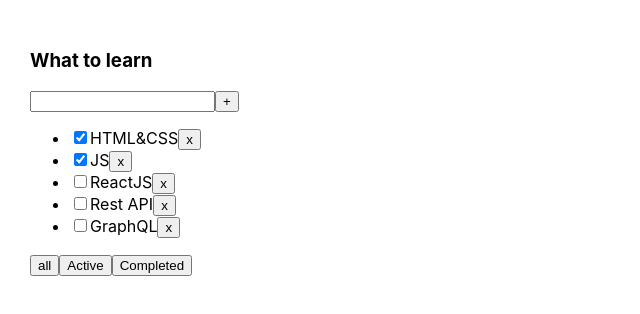
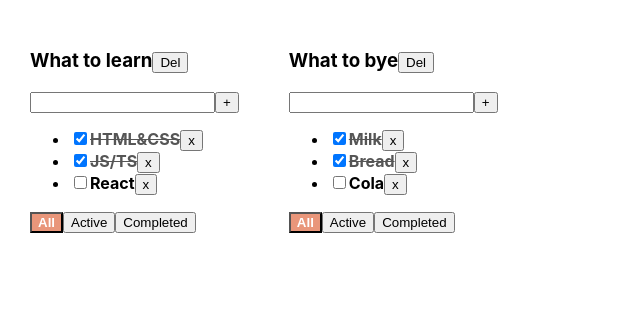
Before and after one commit to LapatinKostya/Todolist, a React (Create React App) app: page / in a window 1280 px wide. Shown: the top 314 px of the page, without its empty margins (0-640 px from the left). Built offline with nearby package versions, Linux system fonts and the light colour scheme.

Commit message:
05 lesson (associative arrays)

```diff
--- a/src/App.css
+++ b/src/App.css
@@ -6,3 +6,21 @@
 .App > div {
   margin-right: 50px;
 }
+.isDone {
+  text-decoration: line-through;
+  color: #555;
+}
+.task {
+  font-weight: bold;
+}
+
+.active {
+  background-color: darksalmon;
+  color: white;
+  font-weight: bold;
+}
+
+.error {
+  border: 2px solid red;
+  outline: none;
+}
--- a/src/App.tsx
+++ b/src/App.tsx
@@ -1,55 +1,113 @@
 import React, {useState} from 'react';
 import './App.css';
-import {Todolist} from './Todolist';
+import TodoList, {TaskType} from "./TodoList";
 import {v1} from "uuid";
 
-export type FilterValuesType = "all" | "active" | "completed";
+// CRUD
+// create +
+// read ++
+// update +
+// delete +
+
+type TodolistType = {
+    id: string
+    title: string
+    filter: FilterValuesType
+}
+
+type TaskStateType = {
+    [todoListID: string]: Array<TaskType>
+}
+
+export type FilterValuesType = "all" | "active" | "completed"
 
 function App() {
+    //BLL:
 
-    let [tasks, setTasks] = useState([
-        {id: v1(), title: "HTML&CSS", isDone: true},
-        {id: v1(), title: "JS", isDone: true},
-        {id: v1(), title: "ReactJS", isDone: false},
-        {id: v1(), title: "Rest API", isDone: false},
-        {id: v1(), title: "GraphQL", isDone: false},
-    ]);
+    const todolistID_1 = v1()
+    const todolistID_2 = v1()
 
+    const [todolists, setTodolists] = useState<Array<TodolistType>>([
+        {id: todolistID_1, title: 'What to learn', filter: 'all'},
+        {id: todolistID_2, title: 'What to bye', filter: 'all'},
+    ])
 
+    const [tasks, setTasks] = useState<TaskStateType>({
+        [todolistID_1]: [
+            {id: v1(), title: "HTML&CSS", isDone: true},
+            {id: v1(), title: "JS/TS", isDone: true},
+            {id: v1(), title: "React", isDone: false},
+        ],
+        [todolistID_2]: [
+            {id: v1(), title: "Milk", isDone: true},
+            {id: v1(), title: "Bread", isDone: true},
+            {id: v1(), title: "Cola", isDone: false},
+        ],
+    })
 
-    const addTask = (newTitle: string) => {
-        const newTask = {id: v1(), title: newTitle, isDone: false}
-        setTasks([newTask, ...tasks])
+    const removeTask = (taskID: string, todolistID: string) => {
+        setTasks({...tasks, [todolistID]: tasks[todolistID].filter(t => t.id !== taskID)})
     }
 
-    function removeTask(id: string) {
-        let filteredTasks = tasks.filter(t => t.id !== id);
-        setTasks(filteredTasks);
+    const addTask = (title: string, todolistID: string) => {
+        const newTask: TaskType = {
+            id: v1(),
+            title: title,
+            isDone: false
+        }
+        setTasks({...tasks, [todolistID]: [newTask, ...tasks[todolistID]]})
+    }
+    const changeTaskStatus = (taskID: string, isDone: boolean, todolistID: string) => {
+        setTasks({...tasks, [todolistID]: tasks[todolistID].map(t => t.id === taskID ? {...t, isDone: isDone} : t)})
+    }
+    const changeTodoListFilter = (filter: FilterValuesType, todolistID: string) => {
+        setTodolists(todolists.map(tl => tl.id === todolistID ? {...tl, filter: filter} : tl))
     }
 
-    let [filter, setFilter] = useState<FilterValuesType>("all");
+    const removeTodolist = (todolistID: string) => {
+        setTodolists(todolists.filter(tl => tl.id !== todolistID))
 
-    let tasksForTodolist = tasks;
+        const copyTasks = {...tasks}
+        delete copyTasks[todolistID]
+        setTasks(copyTasks)
 
-    if (filter === "active") {
-        tasksForTodolist = tasks.filter(t => t.isDone === false);
-    }
-    if (filter === "completed") {
-        tasksForTodolist = tasks.filter(t => t.isDone === true);
     }
 
-    function changeFilter(value: FilterValuesType) {
-        setFilter(value);
-    }
+    // UI
 
+    // переделать в тернарный оператор
+    const todolistsComponents = todolists.map(tl => {
+
+        let tasksForRender;
+
+        if (tl.filter === "active") {
+            tasksForRender = tasks[tl.id].filter(t => !t.isDone)
+        } else if (tl.filter === "completed") {
+            tasksForRender = tasks[tl.id].filter(t => t.isDone)
+        } else {
+            tasksForRender = tasks[tl.id]
+        }
+        return (
+            <TodoList
+                key={tl.id}
+                id={tl.id}
+                title={tl.title}
+                filter={tl.filter}
+                tasks={tasksForRender}
+
+                addTask={addTask}
+                removeTask={removeTask}
+                changeTodoListFilter={changeTodoListFilter}
+                changeTaskStatus={changeTaskStatus}
+                removeTodolist={removeTodolist}
+            />
+        )
+    })
+
+    //UI:
     return (
         <div className="App">
-            <Todolist title="What to learn"
-                      tasks={tasksForTodolist}
-                      removeTask={removeTask}
-                      changeFilter={changeFilter}
-                      addTask={addTask}
-            />
+            {todolistsComponents}
         </div>
     );
 }
--- a/src/TodoList.tsx
+++ b/src/TodoList.tsx
@@ -1,72 +1,112 @@
-import React, {useState, ChangeEvent, KeyboardEvent} from 'react';
-import {FilterValuesType} from './App';
-import {Button} from "./components/Button";
-
-type TaskType = {
+import React, {useState, KeyboardEvent, ChangeEvent} from 'react';
+import {FilterValuesType} from "./App";
+// rsc
+export type TaskType = {
     id: string
     title: string
     isDone: boolean
 }
 
-type PropsType = {
+type TodoListPropsType = {
+    id: string
     title: string
-    tasks: Array<TaskType>
-    removeTask: (taskId: string) => void
-    changeFilter: (value: FilterValuesType) => void
-    addTask: (newTitle: string) => void
+    tasks: TaskType[]
+    filter: FilterValuesType
+    addTask: (title: string, todolistID: string) => void
+    removeTask: (taskID: string, todolistID: string) => void
+    changeTodoListFilter: (filter: FilterValuesType, todolistID: string) => void
+    changeTaskStatus: (taskID: string, isDone: boolean, todolistID: string) => void
+    removeTodolist: (todolistID: string)=>void
 }
 
-export function Todolist(props: PropsType) {
+const TodoList = (props: TodoListPropsType) => {
 
-    const [newTitle, setNewTitle] = useState('')
+    const [title, setTitle] = useState<string>("")
+    const [error, setError] = useState<boolean>(false)
 
-    const addTaskHandler = () => {
-        props.addTask(newTitle)
-        setNewTitle('')
+    const tasksJSX = props.tasks.length
+        ? props.tasks.map(t => {
+            const removeTask = () => props.removeTask(t.id, props.id)
+            const changeTaskStatus = (e: ChangeEvent<HTMLInputElement>) => props.changeTaskStatus(t.id, e.currentTarget.checked, props.id)
+            return (
+                <li key={t.id}>
+                    <input
+                        onChange={changeTaskStatus}
+                        type="checkbox"
+                        checked={t.isDone}
+
+                    />
+                    <span className={t.isDone ? "task isDone" : "task"}>{t.title}</span>
+                    <button onClick={removeTask}>х</button>
+                </li>
+            )
+        })
+        : <span>Your taskslist is empty</span>
+
+    const getOnClickHandler = (filter: FilterValuesType) => {
+        return () => props.changeTodoListFilter(filter, props.id)
     }
 
-    const onChangeHandler = (event: ChangeEvent<HTMLInputElement>) => {
-        setNewTitle(event.currentTarget.value)
-    }
-    const onKeyPressHandler = (event: KeyboardEvent<HTMLInputElement>) => {
-        if (event.key === 'Enter') {
-            addTaskHandler()
+    // const onClickHandler = () => props.changeTodoListFilter("all", props.id)
+
+    const addTask = () => {
+        const trimmedTitle = title.trim()
+        if (trimmedTitle) {
+            props.addTask(trimmedTitle, props.id)
+        } else {
+            setError(true)
         }
+        setTitle("")
     }
 
-    const gigaChadChangeFilterHandler = (value: FilterValuesType) => {
-        {
-            props.changeFilter(value)
-        }
+    const onKeyDownAddTask = (e: KeyboardEvent<HTMLInputElement>) => e.key === "Enter" && addTask()
+
+    const onChangeSetTitle = (e: ChangeEvent<HTMLInputElement>) => {
+        setTitle(e.currentTarget.value)
+        error && setError(false)
     }
-    const removeTaskHandler = (tId: string) => {
-        props.removeTask(tId)
+    const removeTodolist = () => {
+        props.removeTodolist(props.id)
     }
 
-    return <div>
-        <h3>{props.title}</h3>
+    return (
         <div>
-            <input value={newTitle} onChange={onChangeHandler} onKeyDown={onKeyPressHandler}/>
-            {/*<button onClick={addTaskHandler}>+</button>*/}
-            <Button name={'+'} callBack={addTaskHandler} />
+            <h3>
+                {props.title}
+                <button onClick={removeTodolist}>Del</button>
+            </h3>
+            <div>
+                <input
+                    value={title}
+                    onChange={onChangeSetTitle}
+                    onKeyDown={onKeyDownAddTask}
+                    className={error ? "error" : ""}
+                />
+                <button onClick={addTask}>+</button>
+                {error && <div style={{color: "red"}}>Title is required!</div>}
+            </div>
+            <ul>
+                {tasksJSX}
+            </ul>
+            <div>
+                <button
+                    className={props.filter === "all" ? "active" : ""}
+                    onClick={getOnClickHandler("all")}
+                >All
+                </button>
+                <button
+                    className={props.filter === "active" ? "active" : ""}
+                    onClick={getOnClickHandler("active")}
+                >Active
+                </button>
+                <button
+                    className={props.filter === "completed" ? "active" : ""}
+                    onClick={getOnClickHandler("completed")}
+                >Completed
+                </button>
+            </div>
         </div>
-        <ul>
-            {
-                props.tasks.map(t => {
-                    return (
-                        <li key={t.id}>
-                            <input type="checkbox" checked={t.isDone}/>
-                            <span>{t.title}</span>
-                            <Button name={'x'} callBack={() => removeTaskHandler(t.id)}/>
-                        </li>
-                    )
-                })
-            }
-        </ul>
-        <div>
-            <Button name={'all'} callBack={() => gigaChadChangeFilterHandler('all')}/>
-            <Button name={'Active'} callBack={() => gigaChadChangeFilterHandler('active')}/>
-            <Button name={'Completed'} callBack={() => gigaChadChangeFilterHandler('completed')}/>
-        </div>
-    </div>
-}
+    );
+};
+
+export default TodoList;
--- a/src/components/Button.tsx
+++ /dev/null
@@ -1,16 +0,0 @@
-import React from "react";
-
-type buttonPropsType = {
-    name: string
-    callBack: ()=>void
-}
-
-export const Button = (props:buttonPropsType) => {
-    const onClickHandler = () => {
-        props.callBack()
-
-    }
-    return (
-        <button onClick={onClickHandler}>{props.name}</button>
-    )
-}
--- a/src/index.tsx
+++ b/src/index.tsx
@@ -5,7 +5,7 @@
 import * as serviceWorker from './serviceWorker';
 
 ReactDOM.render(<App />,  document.getElementById('root'));
-
+ // App()
 // If you want your app to work offline and load faster, you can change
 // unregister() to register() below. Note this comes with some pitfalls.
 // Learn more about service workers: https://bit.ly/CRA-PWA
```
